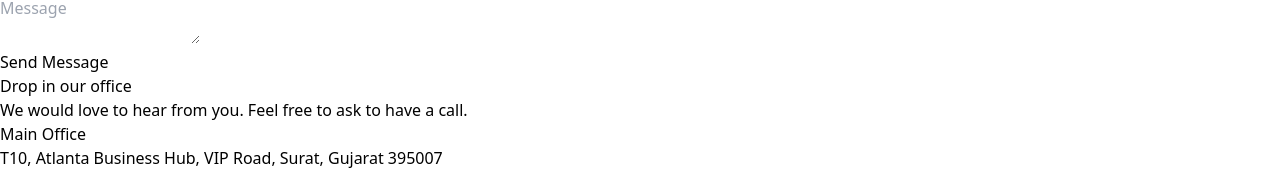
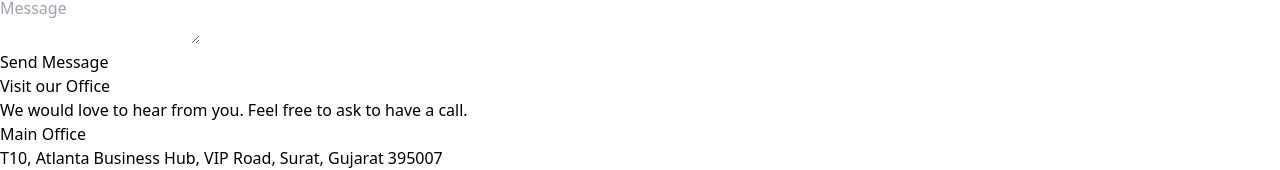
Before and after one commit to Bluedata-Consulting/BludeDataConsulting, a React (Create React App) app: page /contact in a window 1280 px wide. Shown: the part 334-504 px from the top of the page. Built offline with nearby package versions, Linux system fonts and the light colour scheme.

Commit message:
Contact Updated

```diff
--- a/src/pages/Contact/FormSection.js
+++ b/src/pages/Contact/FormSection.js
@@ -145,7 +145,7 @@ const FormSection = () => {
         <div className="w-full lg:-mt-96 lg:w-1/3 px-8 py-12 ml-auto bg-blue-shade-2/95 rounded-2xl">
           <div className="flex flex-col text-white">
             <h1 className="font-bold uppercase text-4xl my-4">
-              Drop in our office
+              Visit our Office
             </h1>
             <p className="text-gray-300">
               We would love to hear from you. Feel free to ask to have a call.
```
